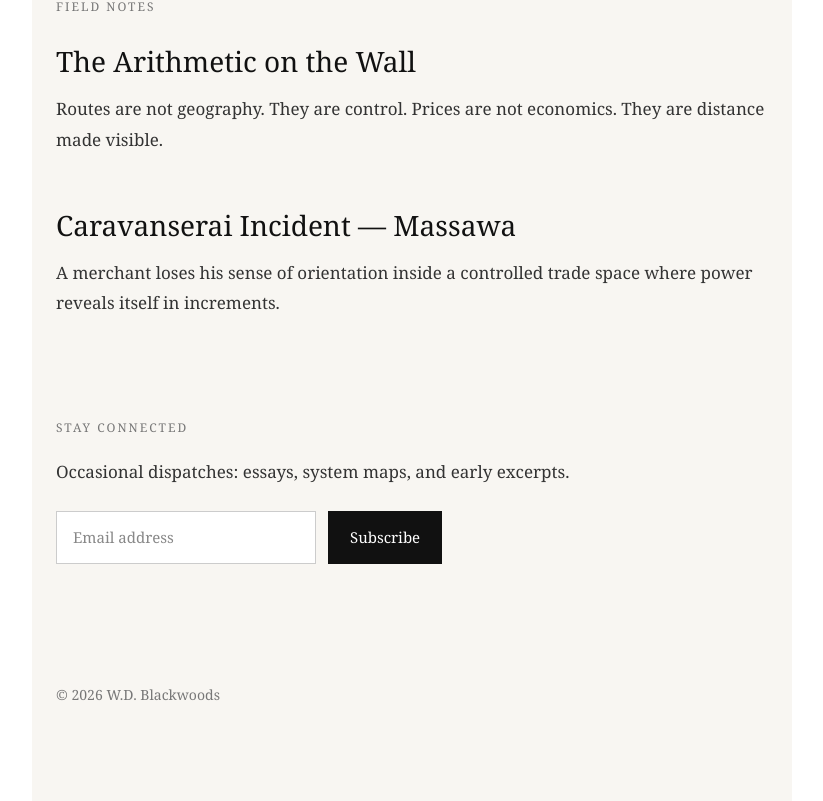
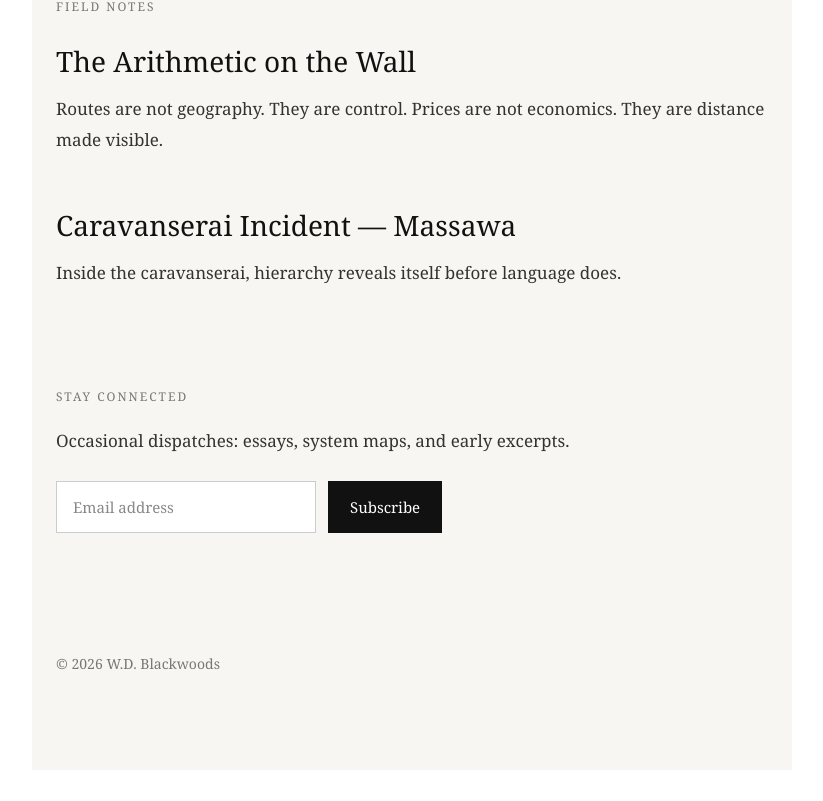
Before and after one commit to dwoods360-cyber/wdblackwoods-site, a Next.js app: page / in a window 1280 px wide. Shown: the part 974-1775 px from the top of the page, without its empty margins (228-1051 px from the left). After the commit the page ends 1744 px from the top, so only its background shows below. Built offline with nearby package versions, Linux system fonts and the light colour scheme.

Commit message:
complete literary landing page

```diff
--- a/app/page.tsx
+++ b/app/page.tsx
@@ -178,8 +178,7 @@ export default function Home() {
               color: "#333",
             }}
           >
-            A merchant loses his sense of orientation inside a controlled trade
-            space where power reveals itself in increments.
+            Inside the caravanserai, hierarchy reveals itself before language does.
           </p>
         </article>
       </section>
```
